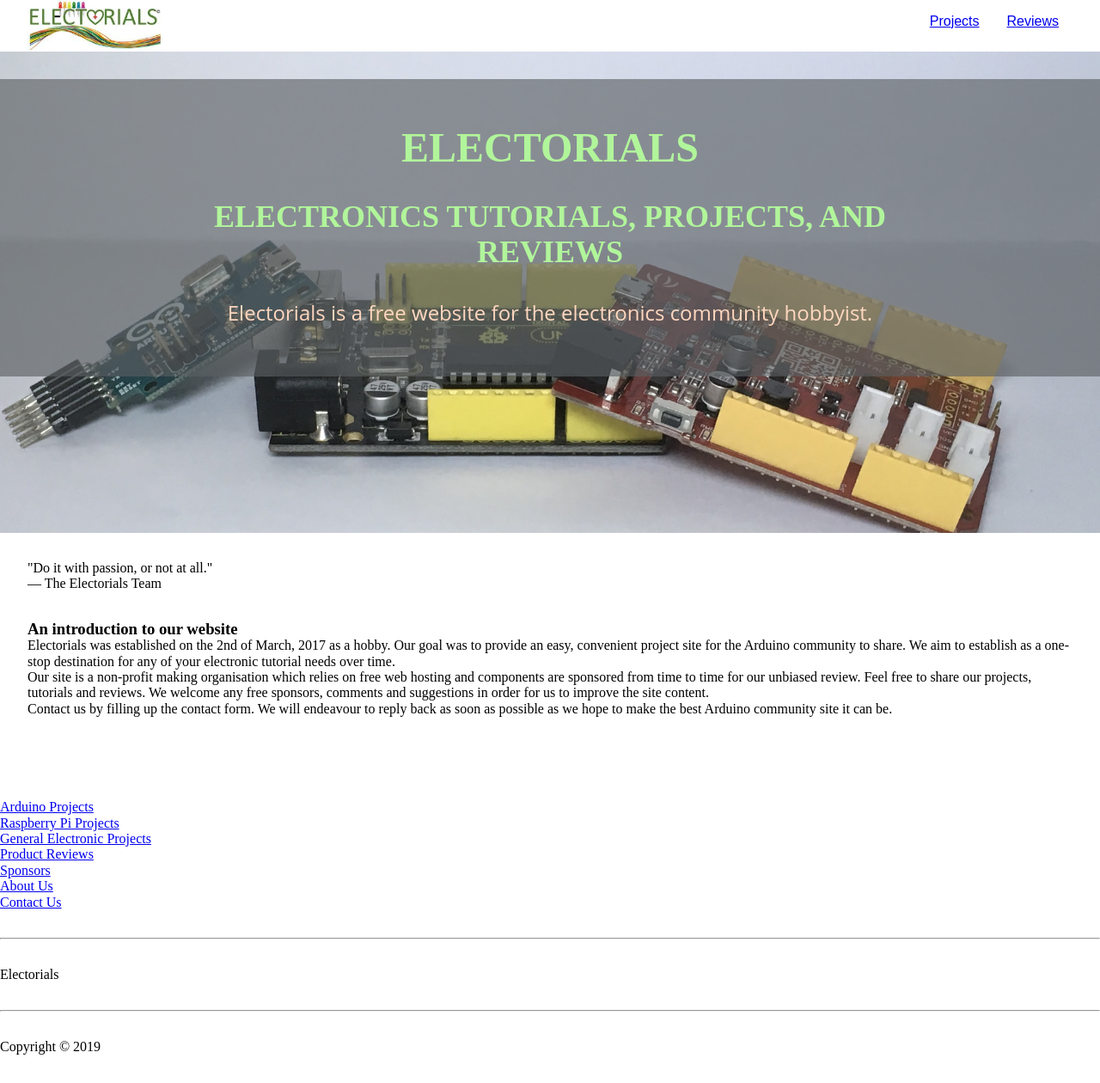
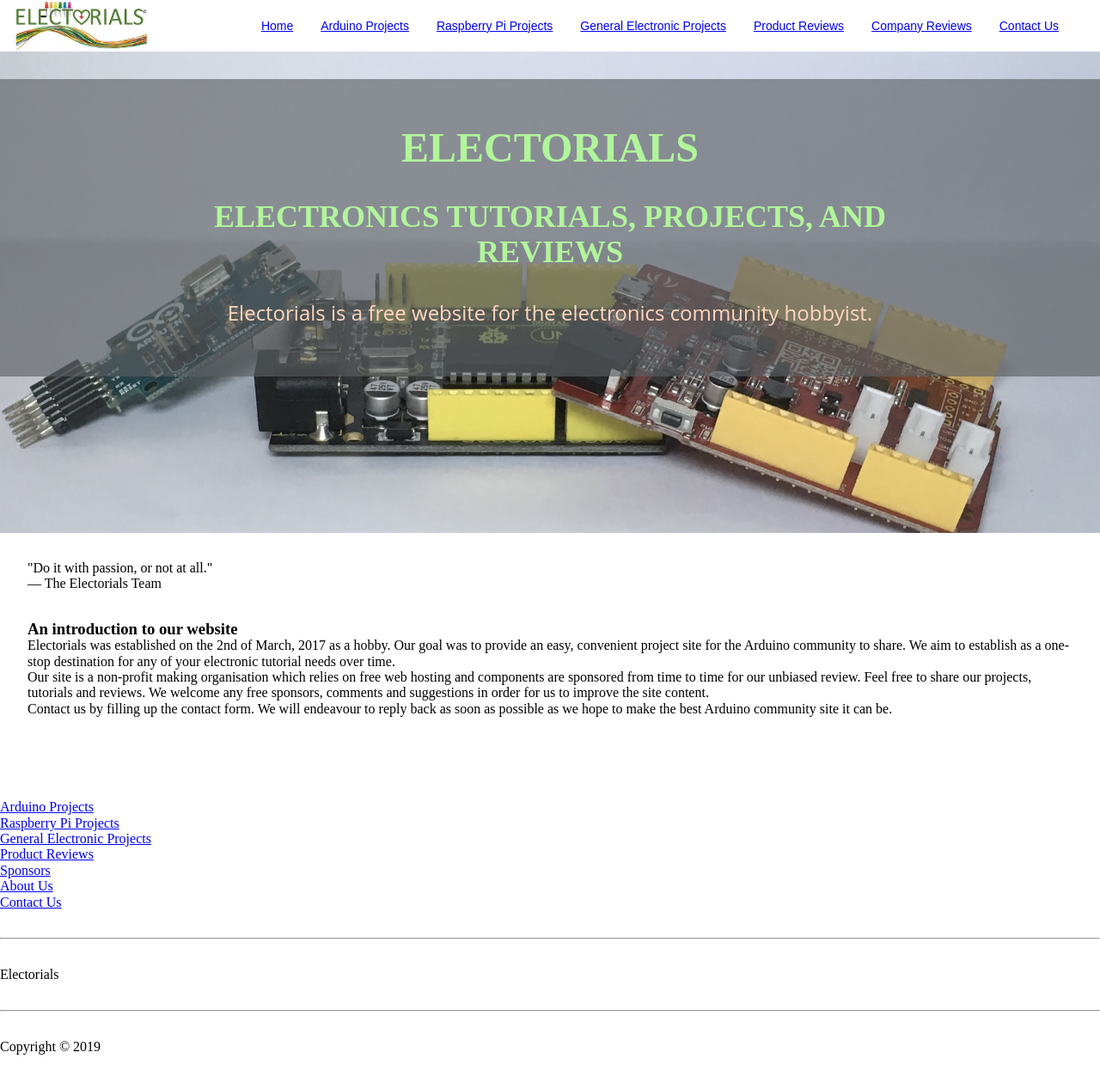
Before and after one commit to Electorials/electorials.github.io, a Jekyll site: the page built from index.html, in a window 1280 px wide and 1260 px high. Shown: the whole window at 86% size. Built offline with Jekyll 4.4.1, drawn with Linux system fonts in a browser that asks for light colours.

Commit message:
Some extra navbar styling
Went to showing all links in a row instead of a dropdown menu; and decreased default font-size from 1em to .875em in order to fit the links better, while not being too small and too reliant on a large resolution to not break the links onto a new line below the logo and outside the bar.

```diff
--- a/_includes/nav.html
+++ b/_includes/nav.html
@@ -1,15 +1,16 @@
-<!-- <nav>
-    <ul>
-        <a href="/"><img src="/assets/img/electorials-logo.jpeg"></a>
+<nav>
+    <a href="/" id="logo"><img src="/assets/img/electorials-logo.jpeg"></a>
+    <ul class="menu">
         {% for item in site.data.navigation %}
         <li class="{{ item.class }}">
             <a href="{{ item.link }}">{{ item.name }}</a>
         </li>
         {% endfor %}
     </ul>
-</nav> -->
+</nav>
 
-<nav role="navigation">
+<!-- For dropdown menu -->
+<!-- <nav role="navigation">
     <a href="/" id="logo"><img src="/assets/img/electorials-logo.jpeg"></a>
     <ul class="menu">
         {% for item in site.data.navigation.mainnav %}
@@ -27,4 +28,4 @@
         </li>
         {% endfor %}
     </ul>
-</nav>
+</nav> -->
--- a/assets/css/styles-grid.css
+++ b/assets/css/styles-grid.css
@@ -38,6 +38,7 @@ nav ul.menu {
     list-style-type: none;
     float: right;
     margin-right: 2em;
+    height: var(--nav-height);
 
     display: -webkit-box;
     display: -ms-flexbox;
--- a/assets/css/styles.css
+++ b/assets/css/styles.css
@@ -25,7 +25,7 @@ nav {
 
 #logo {
     float: left;
-    margin-left: 2em;
+    margin: 0 1em;
 }
 
 #logo img {
@@ -38,6 +38,7 @@ nav ul.menu {
     list-style-type: none;
     float: right;
     margin-right: 2em;
+    height: var(--nav-height);
 
     display: -webkit-box;
     display: -ms-flexbox;
@@ -51,6 +52,7 @@ nav ul li {
     padding: 1rem;
     position: relative;
     list-style: none;
+    font-size: .875em;
 }
 
 li:hover {
--- a/index.html
+++ b/index.html
@@ -5,14 +5,13 @@ call-to-action: Electronics Tutorials, Projects, and Reviews
 blurb: Electorials is a free website for the electronics community hobbyist.
 ---
 
-<div id="hero">
+<header id="hero">
     <div id="hero-text">
         <h1>{{ page.title }}</h1>
         <h2>{{ page.call-to-action }}</h2>
         <p>{{ page.blurb }}</p>
     </div>
-
-</div>
+</header>
 
 <!--
 Consider putting a small sticky banner detailing the summer sale, or any similar announcement. The banner can be similar to the sponsors that Troy Hunt has on his website.
--- /dev/null
+++ b/reviews/company.html
@@ -0,0 +1,6 @@
+---
+layout: default
+title: Company Reviews
+---
+
+<h1>{{ page.title }}</h1>
--- /dev/null
+++ b/reviews/product.html
@@ -0,0 +1,6 @@
+---
+layout: default
+title: Product Reviews
+---
+
+<h1>{{ page.title }}</h1>
```
Also changed, not shown: _data/navigation.yml (+48 -51 lines), reviews/company/company-reviews.html (deleted), reviews/product/product-reviews.html (deleted).
